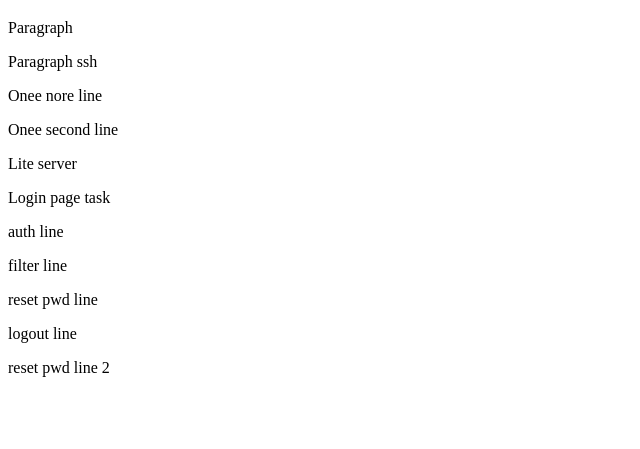
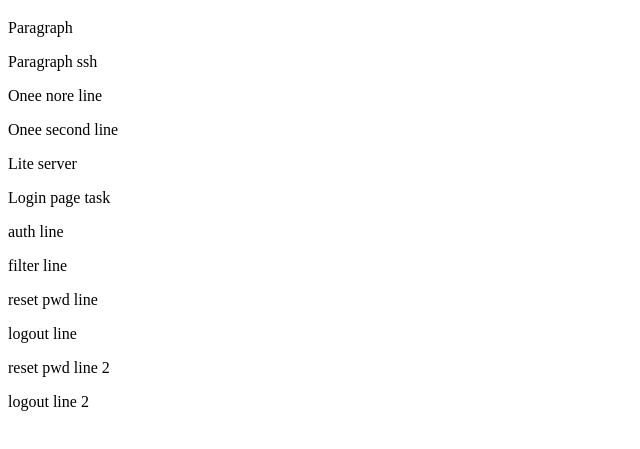
Before and after one commit to kochuveetils/gittest, a website: page index.html in a window 1280 px wide. Shown: the part 87-536 px from the top of the page, without its empty margins (0-640 px from the left). Drawn offline with Linux system fonts and the light colour scheme.

Commit message:
logout 2, merged reset pwd2

```diff
--- a/index.html
+++ b/index.html
@@ -23,6 +23,7 @@
     <p>reset pwd line</p>
     <p>logout line</p>
     <p>reset pwd line 2</p>
+    <p>logout line 2</p>
 </body>
 
 </html>
```
